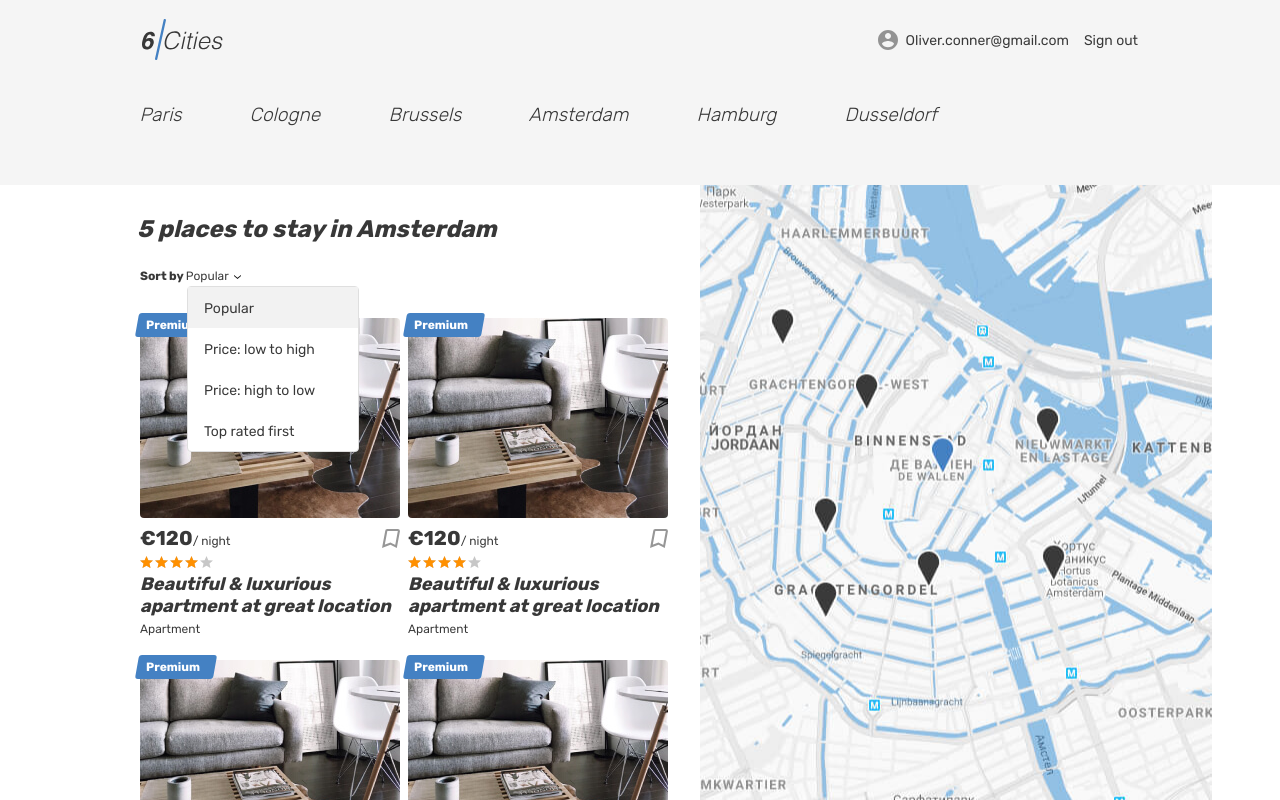
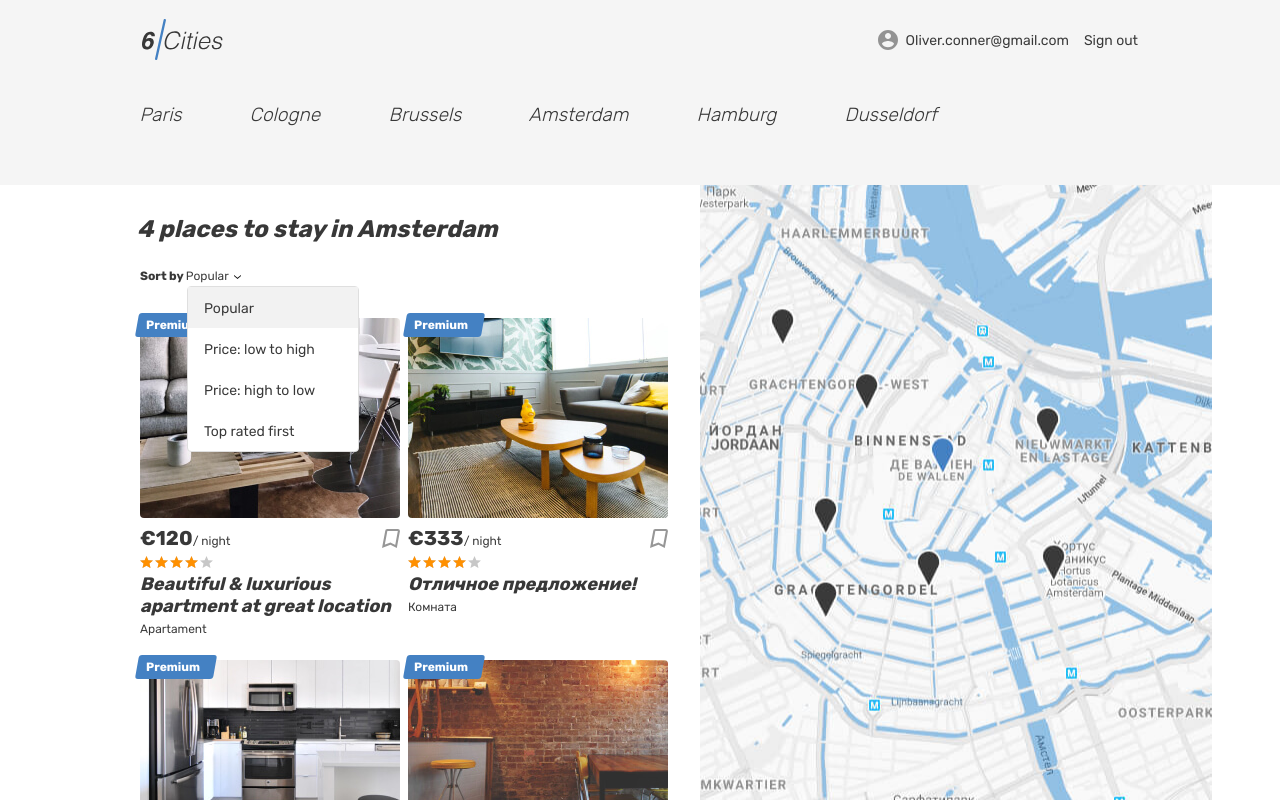
Before and after one commit to enfllome/1288435-six-cities-9, a React (Create React App) app in the folder project/: page / in a window 1280 px wide. Built offline with nearby package versions, Linux system fonts and the light colour scheme.

Commit message:
Добавит моки и выведет данные на основе моков

```diff
--- a/project/src/components/app/app.tsx
+++ b/project/src/components/app/app.tsx
@@ -6,18 +6,19 @@ import {BrowserRouter, Route, Routes} from 'react-router-dom';
 import NotFoundScreen from '../not-found-screen/not-found-screen';
 import { AppRoute, AuthorizationStatus } from '../../const';
 import PrivateRoute from '../private-route/private-route';
+import Offer from '../../types/offers';
 
 type AppProps = {
-  offersCount: number,
+  offers: Array<Offer>,
 };
 
-function App({ offersCount }: AppProps): JSX.Element {
+function App({ offers }: AppProps): JSX.Element {
   return (
     <BrowserRouter>
       <Routes>
         <Route
           path={AppRoute.Root}
-          element={<Main offersCount={offersCount}/>}
+          element={<Main offers={offers}/>}
         />
         <Route
           path={AppRoute.Favorites}
--- a/project/src/components/main/main.tsx
+++ b/project/src/components/main/main.tsx
@@ -1,8 +1,10 @@
+import Offer from '../../types/offers';
 import Header from '../header/header';
 import OfferItem from '../offers-item/offers-item';
 
+
 type MainProps = {
-  offersCount: number
+  offers: Array<Offer>,
 };
 
 type LocationItemProps = {
@@ -47,7 +49,10 @@ function LocationItem ({ name, id }: LocationItemProps ): JSX.Element {
   );
 }
 
-function Main({ offersCount }: MainProps): JSX.Element {
+function Main({ offers }: MainProps): JSX.Element {
+  // const { id, price, title, type } = offers;
+  // eslint-disable-next-line no-console
+  console.log(offers);
   return (
     <div className="page page--gray page--main">
       <Header />
@@ -68,7 +73,7 @@ function Main({ offersCount }: MainProps): JSX.Element {
           <div className="cities__places-container container">
             <section className="cities__places places">
               <h2 className="visually-hidden">Places</h2>
-              <b className="places__found">{ offersCount } places to stay in Amsterdam</b>
+              <b className="places__found">{ offers.length } places to stay in Amsterdam</b>
               <form className="places__sorting" action="#" method="get">
                 <span className="places__sorting-caption">Sort by </span>
                 <span className="places__sorting-type" tabIndex={0}>
@@ -85,11 +90,11 @@ function Main({ offersCount }: MainProps): JSX.Element {
                 </ul>
               </form>
               <div className="cities__places-list places__list tabs__content">
-                <OfferItem />
-                <OfferItem />
-                <OfferItem />
-                <OfferItem />
-                <OfferItem />
+                {
+                  offers.map((offer) => (
+                    <OfferItem key={offer.id} previewImage={offer.previewImage} price={offer.price} title={offer.title} type={offer.type}/>
+                  ))
+                }
               </div>
             </section>
             <div className="cities__right-section">
--- a/project/src/components/offers-item/offers-item.tsx
+++ b/project/src/components/offers-item/offers-item.tsx
@@ -1,4 +1,6 @@
-function OfferItem (): JSX.Element {
+import Offer from '../../types/offers';
+
+function OfferItem ({ price, title, type, previewImage }: Offer): JSX.Element {
   return (
     <article className="cities__place-card place-card">
       <div className="place-card__mark">
@@ -6,13 +8,13 @@ function OfferItem (): JSX.Element {
       </div>
       <div className="cities__image-wrapper place-card__image-wrapper">
         <a href="#">
-          <img className="place-card__image" src="img/apartment-01.jpg" width="260" height="200" alt="Place image" />
+          <img className="place-card__image" src={previewImage} width="260" height="200" alt="Place image" />
         </a>
       </div>
       <div className="place-card__info">
         <div className="place-card__price-wrapper">
           <div className="place-card__price">
-            <b className="place-card__price-value">&euro;120</b>
+            <b className="place-card__price-value">&euro;{ price }</b>
             <span className="place-card__price-text">&#47;&nbsp;night</span>
           </div>
           <button className="place-card__bookmark-button button" type="button">
@@ -33,9 +35,9 @@ function OfferItem (): JSX.Element {
           </div>
         </div>
         <h2 className="place-card__name">
-          <a href="#">Beautiful &amp; luxurious apartment at great location</a>
+          <a href="#">{ title }</a>
         </h2>
-        <p className="place-card__type">Apartment</p>
+        <p className="place-card__type">{ type }</p>
       </div>
     </article>
   );
--- a/project/src/index.tsx
+++ b/project/src/index.tsx
@@ -1,13 +1,10 @@
 import React from 'react';
 import ReactDOM from 'react-dom';
 import App from './components/app/app';
-
-const Settings  = {
-  OFFERS_COUNT: 5,
-};
+import { offers } from './mocks/offers';
 
 ReactDOM.render(
   <React.StrictMode>
-    <App offersCount={Settings.OFFERS_COUNT}/>
+    <App offers={offers}/>
   </React.StrictMode>,
   document.getElementById('root'));
--- /dev/null
+++ b/project/src/mocks/offers.ts
@@ -0,0 +1,48 @@
+import Offer from '../types/offers';
+
+export const offers: Offer[] = [
+  {
+    id: '1',
+    previewImage: 'img/apartment-01.jpg',
+    price: 120,
+    title: 'Beautiful & luxurious apartment at great location',
+    type: 'Apartament',
+    description: 'A quiet cozy and picturesque that hides behind a a river by the unique lightness of Amsterdam.',
+    rating: 4.8,
+    bedrooms: 2,
+    maxAdults: 3,
+  },
+  {
+    id: '2',
+    previewImage: 'img/apartment-02.jpg',
+    price: 333,
+    title: 'Отличное предложение!',
+    type: 'Комната',
+    description: 'Не пожалеете лалалалал фывф ывячсяс',
+    rating: 3.2,
+    bedrooms: 1,
+    maxAdults: 1,
+  },
+  {
+    id: '3',
+    previewImage: 'img/apartment-03.jpg',
+    price: 444,
+    title: 'Какое то 3е предложение',
+    type: 'Лавочка',
+    description: 'Накроетесь газеткой и вообще ок',
+    rating: 5,
+    bedrooms: 0,
+    maxAdults: 1,
+  },
+  {
+    id: '4',
+    previewImage: 'img/room.jpg',
+    price: 555,
+    title: 'Дворец специально для вас',
+    type: 'Дворец',
+    description: 'Шикарный дворец на берегу моря. Пальмы, песок, мечта каждого!',
+    rating: 5,
+    bedrooms: 15,
+    maxAdults: 20,
+  },
+];
--- /dev/null
+++ b/project/src/types/offers.ts
@@ -0,0 +1,13 @@
+type Offer = {
+  id?: string,
+  previewImage?: string
+  price: number,
+  title: string,
+  type: string,
+  description?: string,
+  rating?: number,
+  bedrooms?: number,
+  maxAdults?: number,
+}
+
+export default Offer;
```
